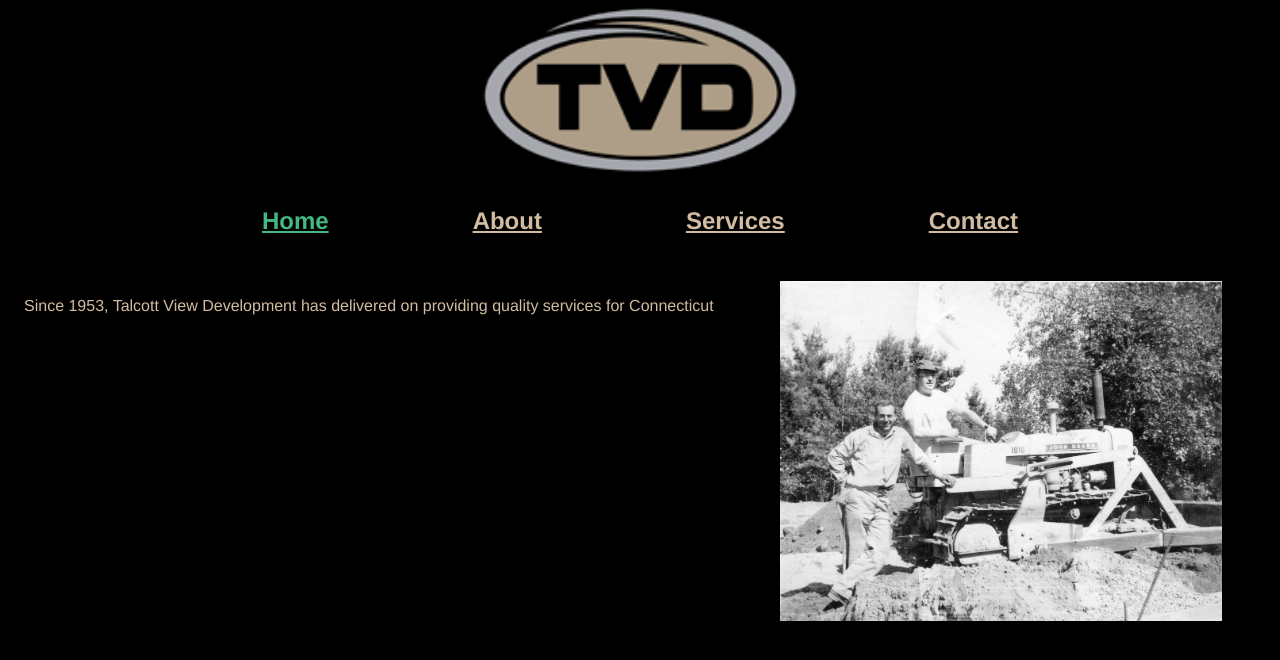
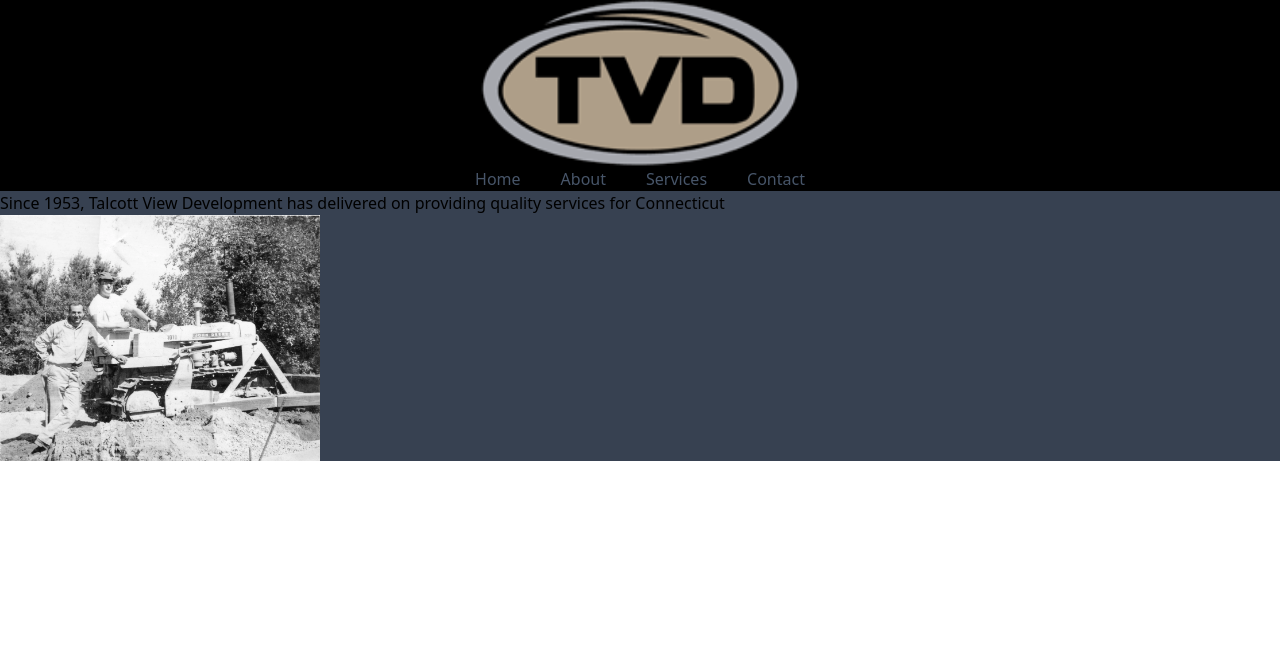
Before and after one commit to jjohn49/TVD, a Vue app in the folder tvd_web/: page /#/ in a window 1280 px wide. Shown: the top 660 px of the page. Built offline with nearby package versions, Linux system fonts and the light colour scheme.

Commit message:
Added tailwind to the project and tried to recreate what I had before

```diff
--- a/tvd_web/package.json
+++ b/tvd_web/package.json
@@ -8,7 +8,10 @@
     "lint": "vue-cli-service lint"
   },
   "dependencies": {
+    "autoprefixer": "^10",
     "core-js": "^3.8.3",
+    "postcss": "^8",
+    "tailwindcss": "^3",
     "vue": "^3.2.13",
     "vue-router": "^4.0.3"
   },
@@ -24,7 +27,8 @@
     "eslint-plugin-import": "^2.25.3",
     "eslint-plugin-node": "^11.1.0",
     "eslint-plugin-promise": "^5.1.0",
-    "eslint-plugin-vue": "^8.0.3"
+    "eslint-plugin-vue": "^8.0.3",
+    "vue-cli-plugin-tailwind": "~3.0.0"
   },
   "eslintConfig": {
     "root": true,
--- /dev/null
+++ b/tvd_web/postcss.config.js
@@ -0,0 +1,6 @@
+module.exports = {
+  plugins: {
+    tailwindcss: {},
+    autoprefixer: {}
+  }
+}
--- a/tvd_web/src/App.vue
+++ b/tvd_web/src/App.vue
@@ -1,53 +1,17 @@
 <template>
-  <div id = "logo">
-    <img src = "../src/assets/tvd_logo.png">
+<div class = "bg-black">
+  <div class = "flex items-center justify-center">
+    <img class = "w-1/4" src = "../src/assets/tvd_logo.png">
   </div>
-  <nav>
-    <router-link to="/">Home</router-link>
-    <router-link to="/about">About</router-link>
-    <router-link to="/services">Services</router-link>
-    <router-link to="/contact">Contact</router-link>
+  <nav class = "flex items-center justify-center space-x-10">
+    <router-link class = "text-slate-600 hover:text-stone-400" to="/">Home</router-link>
+    <router-link class = "text-slate-600 hover:text-stone-400" to="/about">About</router-link>
+    <router-link  class = "text-slate-600 hover:text-stone-400" to="/services">Services</router-link>
+    <router-link class = "text-slate-600 hover:text-stone-400" to="/contact">Contact</router-link>
     <!--Need to add more router links to the different pages -->
   </nav>
-<div id = "router">
+<div class="bg-gray-700">
   <router-view/>
 </div>
+</div>
 </template>
-
-<style>
-#app {
-  font-family: Avenir, Helvetica, Arial, sans-serif;
-  -webkit-font-smoothing: antialiased;
-  -moz-osx-font-smoothing: grayscale;
-  text-align: center;
-  color: #2c3e50;
-}
-
-#router{
-  /* Need something here to spice it up*/
-}
-
-body{
-  background: black;
-}
-
-#logo img{
-  max-height: auto;
-  width: 25%;
-}
-
-nav {
-  padding: 30px;
-}
-
-nav a {
-  font-size: 150%;
-  font-weight: bold;
-  padding: 3em;
-  color:rgba(255, 228, 196, 0.822);
-}
-
-nav a.router-link-exact-active {
-  color: #42b983;
-}
-</style>
--- /dev/null
+++ b/tvd_web/src/assets/tailwind.css
@@ -0,0 +1,5 @@
+@tailwind base;
+
+@tailwind components;
+
+@tailwind utilities;
--- a/tvd_web/src/main.js
+++ b/tvd_web/src/main.js
@@ -1,5 +1,6 @@
 import { createApp } from 'vue'
 import App from './App.vue'
 import router from './router'
+import './assets/tailwind.css'
 
 createApp(App).use(router).mount('#app')
--- a/tvd_web/src/views/AboutView.vue
+++ b/tvd_web/src/views/AboutView.vue
@@ -1,5 +1,5 @@
 <template>
-  <div class="about">
+  <div class= "">
     <h1>This is an about page</h1>
   </div>
 </template>
--- a/tvd_web/src/views/HomeView.vue
+++ b/tvd_web/src/views/HomeView.vue
@@ -1,38 +1,10 @@
 <template>
-  <div class="home">
-    <TVDHome/>
-  </div>
-  <div class = "paragraph">
+  <div class = "float-left">
     <p>
       Since 1953, Talcott View Development has delivered on providing quality services for Connecticut
     </p>
   </div>
-  <div class = "Rosewood">
+  <div class = " w-1/4 p-1.0">
     <img src = "../assets/12_Rosewood_1964.jpg">
   </div>
 </template>
-
-<script>
-// @ is an alias to /src
-import TVDHome from '../components/TVDHome.vue'
-
-export default {
-  name: 'HomeView',
-  components: {
-    TVDHome
-  }
-}
-</script>
-
-<style scoped>
-.paragraph p{
-  padding: 1em;
-  color:rgba(255, 228, 196, 0.822);
-  float: left;
-}
-
-.Rosewood img{
-  width: 35%;
-  padding: 1em;
-}
-</style>
--- /dev/null
+++ b/tvd_web/tailwind.config.js
@@ -0,0 +1,8 @@
+/** @type {import('tailwindcss').Config} */
+module.exports = {
+  content: ['./public/**/*.html', './src/**/*.{vue,js,ts,jsx,tsx}'],
+  theme: {
+    extend: {}
+  },
+  plugins: []
+}
```
Also changed, not shown: 1 other file (tests, documents, lock files or other folders).
